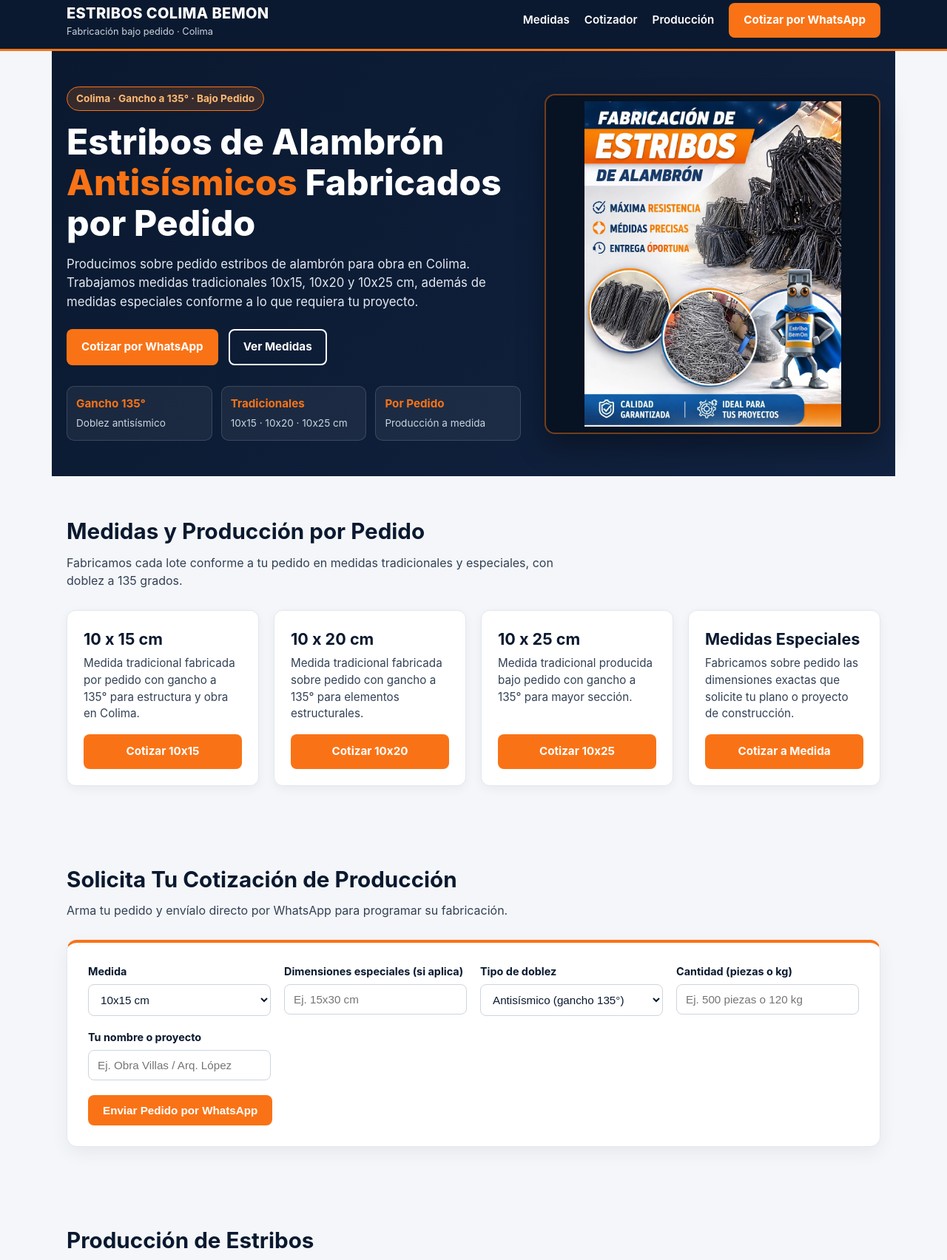
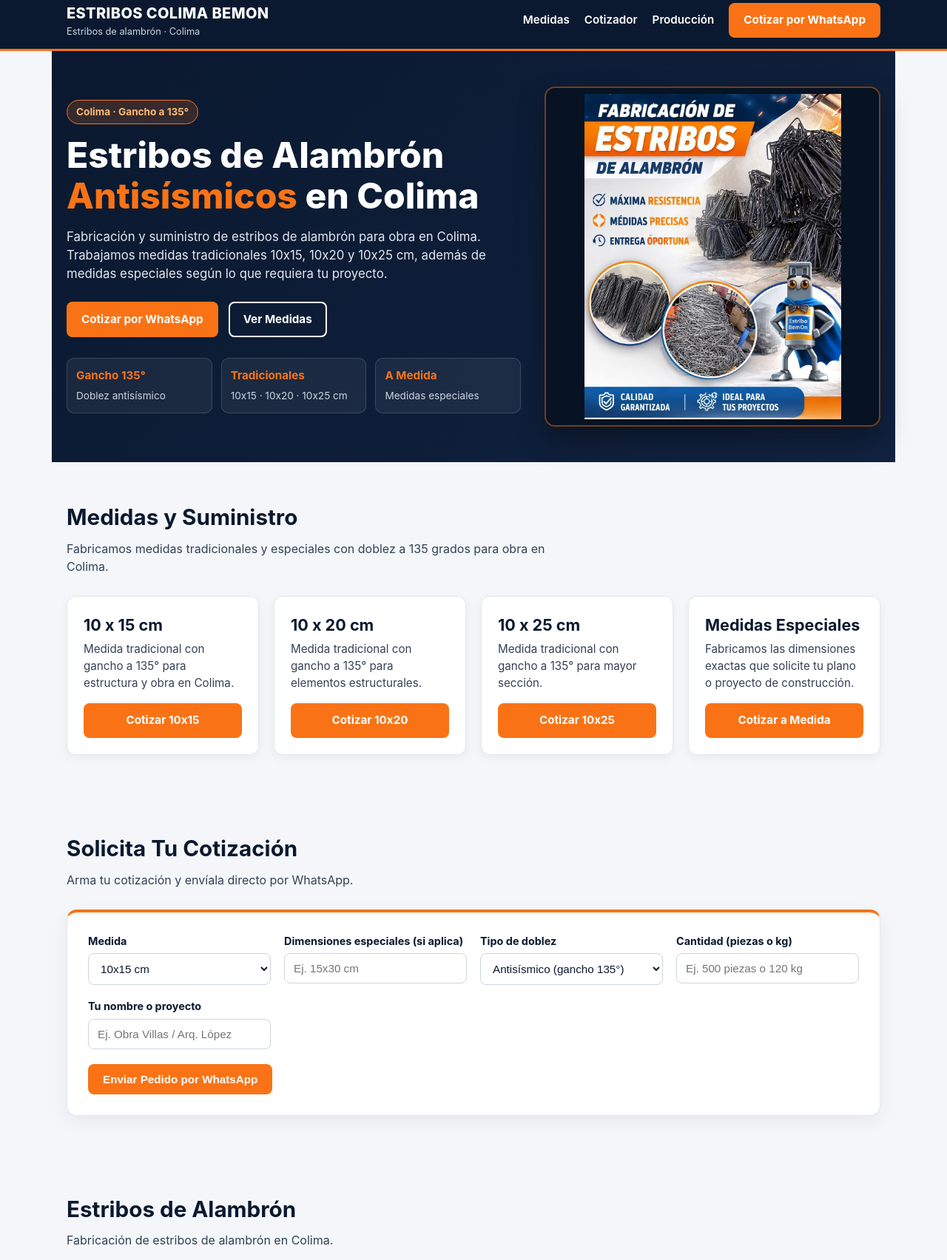
Before and after one commit to estribos/estribos-colima, a plain HTML site: page index.html in a window 1280 px wide. Shown: the part 11-1715 px from the top of the page at 74% size. Drawn offline with Linux system fonts and the light colour scheme.

Commit message:
Update index.html

```diff
--- a/index.html
+++ b/index.html
@@ -3,7 +3,7 @@
 <head>
   <meta charset="UTF-8" />
   <meta name="viewport" content="width=device-width, initial-scale=1.0" />
-  <title>Estribos Colima Bemon | Estribos de Alambrón Antisísmicos a Pedido</title>
+  <title>Estribos Colima Bemon | Estribos de Alambrón Antisísmicos</title>
   <style>
     :root {
       --navy: #0A192F;
@@ -231,7 +231,6 @@
       display: block;
     }
 
-
     /* Sections */
     section {
       max-width: 1140px;
@@ -381,13 +380,13 @@
     <div class="nav-container">
       <div class="brand">
         <span class="brand-name">ESTRIBOS COLIMA BEMON</span>
-        <span class="brand-tag">Fabricación bajo pedido · Colima</span>
+        <span class="brand-tag">Estribos de alambrón · Colima</span>
       </div>
       <nav>
         <a href="#medidas">Medidas</a>
         <a href="#cotizador">Cotizador</a>
         <a href="#taller">Producción</a>
-        <a class="btn-wa" href="https://wa.me/523121171958?text=Hola%2C%20quiero%20cotizar%20estribos%20de%20alambr%C3%B3n%20bajo%20pedido%20en%20Estribos%20Colima%20Bemon." target="_blank" rel="noopener noreferrer">
+        <a class="btn-wa" href="https://wa.me/523121171958?text=Hola%2C%20quiero%20cotizar%20estribos%20de%20alambr%C3%B3n%20en%20Estribos%20Colima%20Bemon." target="_blank" rel="noopener noreferrer">
           Cotizar por WhatsApp
         </a>
       </nav>
@@ -397,13 +396,13 @@
   <section class="hero">
     <div class="hero-grid">
       <div>
-        <div class="badge">Colima · Gancho a 135° · Bajo Pedido</div>
-        <h1>Estribos de Alambrón <span>Antisísmicos</span> Fabricados por Pedido</h1>
+        <div class="badge">Colima · Gancho a 135°</div>
+        <h1>Estribos de Alambrón <span>Antisísmicos</span> en Colima</h1>
         <p>
-          Producimos sobre pedido estribos de alambrón para obra en Colima. Trabajamos medidas tradicionales 10x15, 10x20 y 10x25 cm, además de medidas especiales conforme a lo que requiera tu proyecto.
+          Fabricación y suministro de estribos de alambrón para obra en Colima. Trabajamos medidas tradicionales 10x15, 10x20 y 10x25 cm, además de medidas especiales según lo que requiera tu proyecto.
         </p>
         <div class="hero-actions">
-          <a class="btn-wa" href="https://wa.me/523121171958?text=Hola%2C%20me%20interesa%20mandar%20a%20producir%20estribos%20de%20alambr%C3%B3n%20en%20Colima." target="_blank" rel="noopener noreferrer">
+          <a class="btn-wa" href="https://wa.me/523121171958?text=Hola%2C%20me%20interesa%20cotizar%20estribos%20de%20alambr%C3%B3n%20en%20Colima." target="_blank" rel="noopener noreferrer">
             Cotizar por WhatsApp
           </a>
           <a class="btn-outline" href="#medidas">Ver Medidas</a>
@@ -418,8 +417,8 @@
             <span>10x15 · 10x20 · 10x25 cm</span>
           </div>
           <div class="highlight-box">
-            <strong>Por Pedido</strong>
-            <span>Producción a medida</span>
+            <strong>A Medida</strong>
+            <span>Medidas especiales</span>
           </div>
         </div>
       </div>
@@ -431,15 +430,15 @@
 
   <section id="medidas">
     <div class="section-header">
-      <h2>Medidas y Producción por Pedido</h2>
-      <p>Fabricamos cada lote conforme a tu pedido en medidas tradicionales y especiales, con doblez a 135 grados.</p>
+      <h2>Medidas y Suministro</h2>
+      <p>Fabricamos medidas tradicionales y especiales con doblez a 135 grados para obra en Colima.</p>
     </div>
 
     <div class="cards-grid">
       <div class="card">
         <div>
           <h3>10 x 15 cm</h3>
-          <p>Medida tradicional fabricada por pedido con gancho a 135° para estructura y obra en Colima.</p>
+          <p>Medida tradicional con gancho a 135° para estructura y obra en Colima.</p>
         </div>
         <a class="btn-wa" href="https://wa.me/523121171958?text=Hola%2C%20quiero%20cotizar%20producci%C3%B3n%20de%20estribos%2010x15%20cm%20a%20135%C2%B0." target="_blank" rel="noopener noreferrer">
           Cotizar 10x15
@@ -449,7 +448,7 @@
       <div class="card">
         <div>
           <h3>10 x 20 cm</h3>
-          <p>Medida tradicional fabricada sobre pedido con gancho a 135° para elementos estructurales.</p>
+          <p>Medida tradicional con gancho a 135° para elementos estructurales.</p>
         </div>
         <a class="btn-wa" href="https://wa.me/523121171958?text=Hola%2C%20quiero%20cotizar%20producci%C3%B3n%20de%20estribos%2010x20%20cm%20a%20135%C2%B0." target="_blank" rel="noopener noreferrer">
           Cotizar 10x20
@@ -459,7 +458,7 @@
       <div class="card">
         <div>
           <h3>10 x 25 cm</h3>
-          <p>Medida tradicional producida bajo pedido con gancho a 135° para mayor sección.</p>
+          <p>Medida tradicional con gancho a 135° para mayor sección.</p>
         </div>
         <a class="btn-wa" href="https://wa.me/523121171958?text=Hola%2C%20quiero%20cotizar%20producci%C3%B3n%20de%20estribos%2010x25%20cm%20a%20135%C2%B0." target="_blank" rel="noopener noreferrer">
           Cotizar 10x25
@@ -469,7 +468,7 @@
       <div class="card">
         <div>
           <h3>Medidas Especiales</h3>
-          <p>Fabricamos sobre pedido las dimensiones exactas que solicite tu plano o proyecto de construcción.</p>
+          <p>Fabricamos las dimensiones exactas que solicite tu plano o proyecto de construcción.</p>
         </div>
         <a class="btn-wa" href="https://wa.me/523121171958?text=Hola%2C%20necesito%20cotizar%20estribos%20de%20alambr%C3%B3n%20en%20medida%20especial%20a%20135%C2%B0." target="_blank" rel="noopener noreferrer">
           Cotizar a Medida
@@ -480,8 +479,8 @@
 
   <section id="cotizador">
     <div class="section-header">
-      <h2>Solicita Tu Cotización de Producción</h2>
-      <p>Arma tu pedido y envíalo directo por WhatsApp para programar su fabricación.</p>
+      <h2>Solicita Tu Cotización</h2>
+      <p>Arma tu cotización y envíala directo por WhatsApp.</p>
     </div>
 
     <div class="cotizador-box">
@@ -528,8 +527,8 @@
 
   <section id="taller">
     <div class="section-header">
-      <h2>Producción de Estribos</h2>
-      <p>Fabricación de estribos de alambrón por pedido en Colima.</p>
+      <h2>Estribos de Alambrón</h2>
+      <p>Fabricación de estribos de alambrón en Colima.</p>
     </div>
 
     <div class="gallery-grid">
@@ -546,8 +545,8 @@
   </section>
 
   <footer>
-    <p>Estribos Colima Bemon · Producción de estribos de alambrón por pedido en Colima</p>
-    <a class="btn-wa" href="https://wa.me/523121171958?text=Hola%2C%20quiero%20cotizar%20estribos%20de%20alambr%C3%B3n%20por%20pedido%20en%20Estribos%20Colima%20Bemon." target="_blank" rel="noopener noreferrer">
+    <p>Estribos Colima Bemon · Estribos de alambrón en Colima</p>
+    <a class="btn-wa" href="https://wa.me/523121171958?text=Hola%2C%20quiero%20cotizar%20estribos%20de%20alambr%C3%B3n%20en%20Estribos%20Colima%20Bemon." target="_blank" rel="noopener noreferrer">
       Cotizar por WhatsApp
     </a>
   </footer>
```
